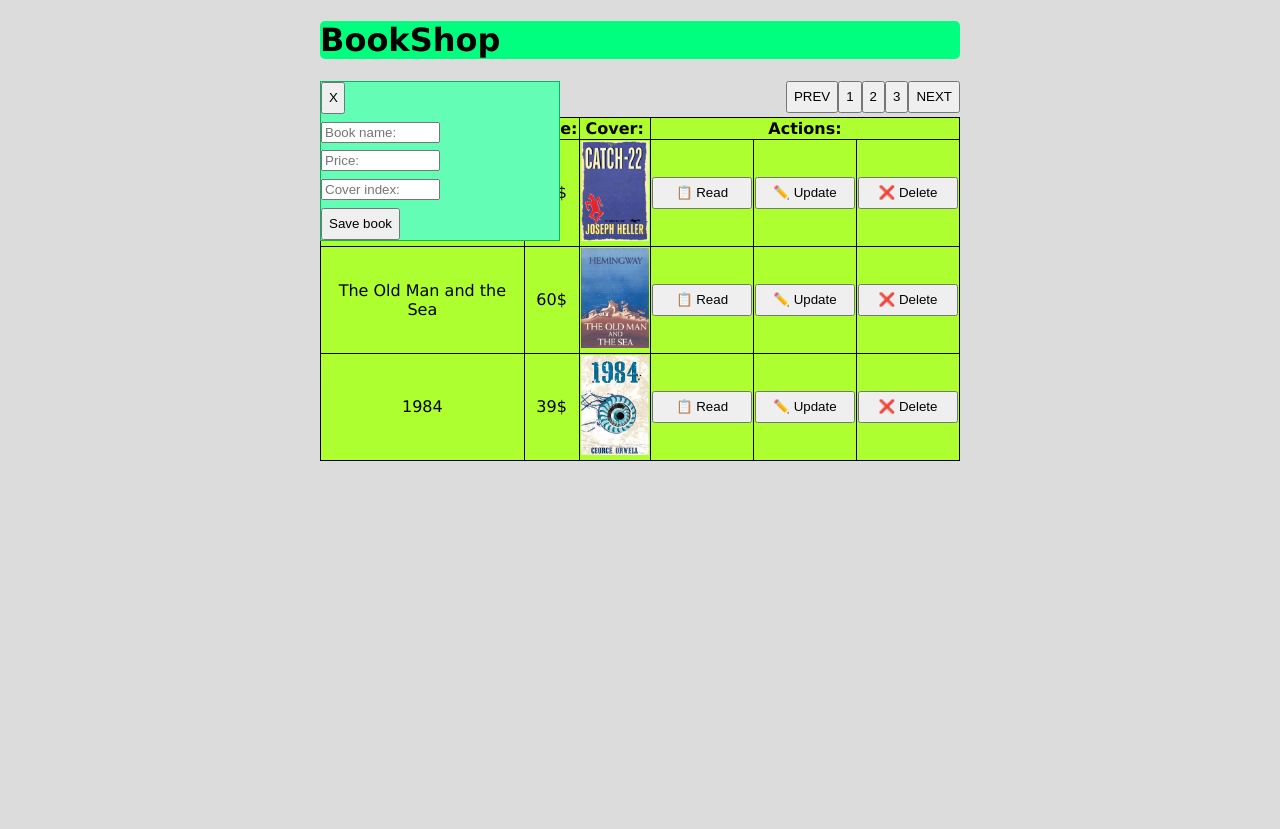
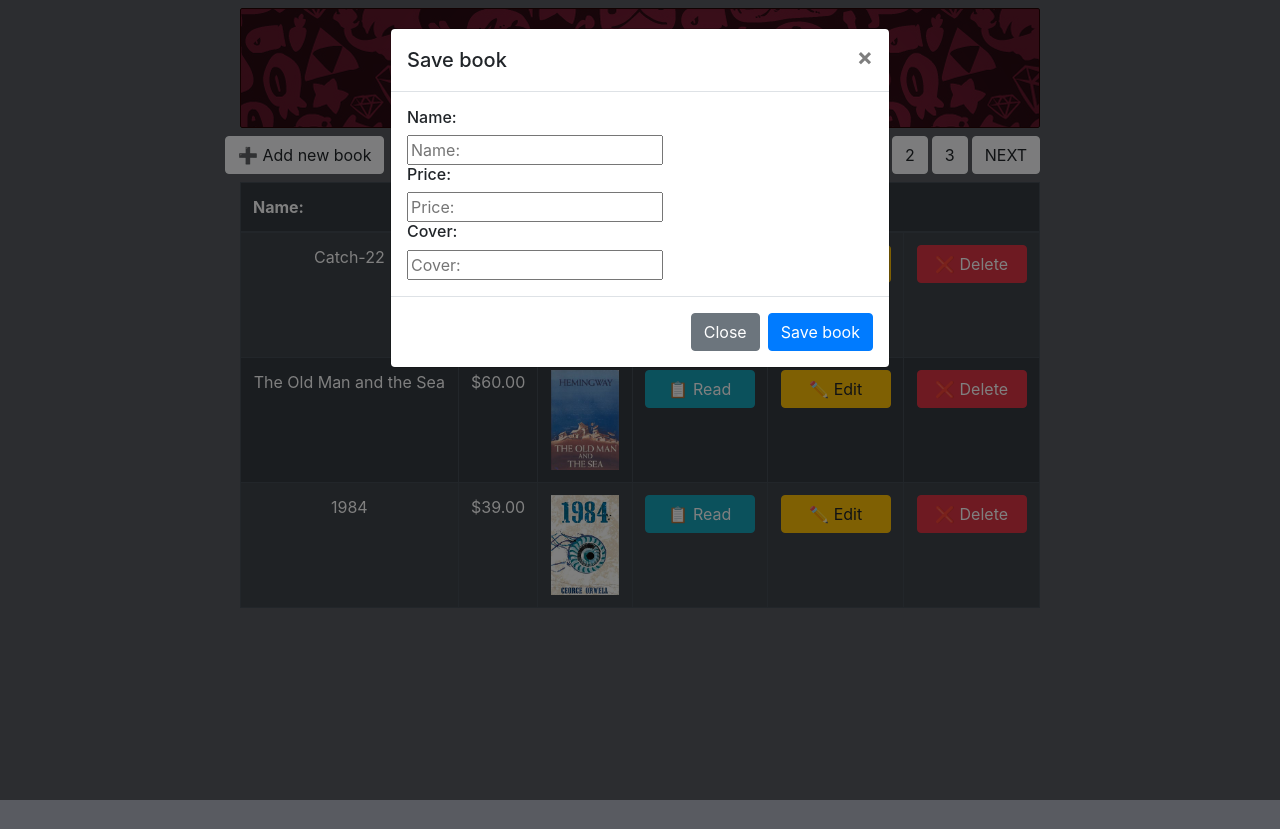
Before and after one commit to ramdavidov/book-shop, a plain HTML site: page index.html in a window 1280 px wide. Both pictures are taken after a click on the button "➕ Add new book". After the commit the page ends 800 px from the top, so only its background shows below. Drawn offline with nearby package versions, Linux system fonts and the light colour scheme.

Commit message:
bootstrap, (i18n 'he')

```diff
--- a/css/main.css
+++ b/css/main.css
@@ -7,86 +7,64 @@ html {
 }
 
 body {
-    background-color: gainsboro;
-    height: 100vh;
+    height: 100%;
+    width: 100%;
+    background-color: rgb(89, 91, 97) !important
+}
+
+body.rtl {
+    direction: rtl;
+}
+
+header {
+    background-color: springgreen;
+    color: gold;
+    background-image: url("/img/header-bg.png");
+    height: 15vh;
+    border: rgb(37, 2, 2) solid 1px;
+    border-radius: 2px;
+    text-align: center;
 }
 
 h1 {
-    background-color: springgreen;
-    border-radius: 5px;
-}
-
-button {
-    width: auto;
-    height: 4vh;
+    margin-top: 44px !important;
+    display: inline-block;
 }
 
 table {
     border: solid black 1px;
     background-color: greenyellow;
     border-collapse: collapse;
-    width: 80vh;
     margin: auto;
 }
 
 th {
     border: solid black 1px;
+    text-align: center;
 }
 
 td {
     border: solid black 1px;
     text-align: center;
-    width: auto;
-    /* min-width: 20vh; */
 }
 
 td button{
-    width: 100px
+    width: 110px
 }
 
 
 .top-btn-container {
     display: flex;
     justify-content: space-between;
-    margin-bottom: .5vh;
-}
-
-.page-btn-container {
-    display: flex;
-   justify-content: flex-end;
+    width: 100vh;
 }
 
 .main-container {
-    width: 80vh;
+    width: 100vh;
     margin: auto;
 }
 
-.book-modal {
-    position: fixed;
-    height: 20vh;
-    width: 30vh;
-    margin: auto;
-    background-color: rgb(100, 253, 182);
-    border: 1px solid rgb(3, 182, 98);
-    display: none;
-    flex-direction: column;
-    justify-content: space-between;
-}
-
-.close-modal {
-width: 3vh;
-align-items: center;
-right: 0;
-left: 50px;
-}
-
-.save-book {
-    width: 50%;
-}
-
 .books-container {
-    width: 80vh;
-    background-color: mediumturquoise;
     margin: auto;
 }
 
@@ -94,38 +72,7 @@ left: 50px;
     height: 100px;
 }
 
-/* Read Book (description) */
-
-.book-details {
-    background-color: rgb(108, 245, 154);
-    position: fixed;
-    height: 55vh;
-    width: 65vh;
-    margin: auto;
-    display: none;
-    border: lime solid 1px;
-}
-
-.details-content-container {
-    width: 100%;
-    height: 100%;
-    display: flex;
-    justify-content: center;
-}
-
-.details-left-container {
-    display: flex;
-    flex-direction: column;
-    flex-grow: 1;
-}
-
-.details-name {
-    flex-grow: 1;
-}
-
-.details-price {
-    flex-grow: 1;
-}
+/* Rate Book (in description) */
 
 .rate-container {
     flex-grow: 1;
--- a/index.html
+++ b/index.html
@@ -7,58 +7,50 @@
     <meta http-equiv="X-UA-Compatible" content="ie=edge">
     <link rel="shortcut icon" href="img/favicon-32x32.png" type="image/x-icon">
     <link rel="stylesheet" href="css/main.css">
+    <link rel="stylesheet" href="https://stackpath.bootstrapcdn.com/bootstrap/4.4.1/css/bootstrap.min.css"
+        integrity="sha384-Vkoo8x4CGsO3+Hhxv8T/Q5PaXtkKtu6ug5TOeNV6gBiFeWPGFN9MuhOf23Q9Ifjh" crossorigin="anonymous">
     <title>BookShop | Rami</title>
 </head>
 
-<body onload="onInit()">
+<body class="" onload="onInit()">
     <div class="main-container">
-        <header>
-            <h1>BookShop</h1>
+        <header class="mt-2">
+            <h1 data-trans="title">BookShop</h1>
         </header>
-        <div class="book-details" data-id="">
-            <div class="close-details-container">
-                <button class="close-details" onclick="closeDetails()">X</button>
-            </div>
-            <div class="details-content-container">
-                <div class="details-left-container">
-                    <h3 class="details-name"></h3>
-                    <h4 class="details-price"></h4>
-                    <div class="rate-container">
-                        <div class="rating">Rating:</div>
-                        <button class="value-button" onclick="onDecreaseValue()">-</button>
-                        <div class="value-number"></div>
-                        <button class="value-button" onclick="onIncreaseValue()">+</button>
-                    </div>
-                </div>
-                <div class="details-img-container">
-                    <img class="details-img" src="" />
-                </div>
-            </div>
+        <div class="book-modal-container">
         </div>
-        <div class="book-modal" data-id="">
-            <button class="close-modal" onclick="toggleModal()">X</button>
-            <input class="save-book save-book-name" type="text" placeholder="Book name:" />
-            <input class="save-book save-book-price" type="text" placeholder="Price:" />
-            <input class="save-book save-book-img" type="text" placeholder="Cover index:" />
-            <div class="save-book-btn-container">
-                <button class="save-book-btn" onclick="onSaveBook()">Save book</button>
-            </div>
-        </div>
-        <div class="top-btn-container">
-            <button class="add-new-book" onclick="onAddBook()">➕ Add new book</button>
-            <div class="page-btn-container">
-                <button class="page-btn prev-page" onclick="onChangePage(-1)">PREV</button>
-                <div class="page-num-container"></div>
-                <button class="page-btn next-page" onclick="onChangePage(1)">NEXT</button>
+        <div class="top-btn-container row my-2">
+            <button class="add-new-book btn btn-light row-4" data-trans="add-new-book" onclick="onAddBook()">➕ Add new
+                book</button>
+            <select class="btn btn-light row" onchange="onSetLang(this.value)">
+                <option value="en">English</option>
+                <option value="he">עברית</option>
+            </select>
+            <div class="page-btn-container row">
+                    <button class="page-btn prev-page btn btn-light mr-1" data-trans="page-prev"
+                        onclick="onChangePage(-1)">PREV</button>
+                    <div class="page-num-container"></div>
+                    <button type="button" class="page-btn next-page btn btn-light" data-trans="page-next"
+                        onclick="onChangePage(1)">NEXT</button>
             </div>
         </div>
         <div class="books-container">
         </div>
-
     </div>
+    <script src="js/util-service.js"></script>
     <script src="js/storage-service.js"></script>
+    <script src="js/i18n-service.js"></script>
     <script src="js/book-service.js"></script>
     <script src="js/book-controller.js"></script>
+    <script src="https://code.jquery.com/jquery-3.4.1.slim.min.js"
+        integrity="sha384-J6qa4849blE2+poT4WnyKhv5vZF5SrPo0iEjwBvKU7imGFAV0wwj1yYfoRSJoZ+n"
+        crossorigin="anonymous"></script>
+    <script src="https://cdn.jsdelivr.net/npm/popper.js@1.16.0/dist/umd/popper.min.js"
+        integrity="sha384-Q6E9RHvbIyZFJoft+2mJbHaEWldlvI9IOYy5n3zV9zzTtmI3UksdQRVvoxMfooAo"
+        crossorigin="anonymous"></script>
+    <script src="https://stackpath.bootstrapcdn.com/bootstrap/4.4.1/js/bootstrap.min.js"
+        integrity="sha384-wfSDF2E50Y2D1uUdj0O3uMBJnjuUD4Ih7YwaYd1iqfktj0Uod8GCExl3Og8ifwB6"
+        crossorigin="anonymous"></script>
 </body>
 
 </html>
--- a/js/book-controller.js
+++ b/js/book-controller.js
@@ -5,6 +5,7 @@ function onInit() {
     renderBooksPagesBtn()
 }
 
+// Render books table:
 function renderBooks() {
     var elBooks = document.querySelector('.books-container')
     var books = getBooksForDisplay()
@@ -12,87 +13,129 @@ function renderBooks() {
     books.forEach(book => {
         var bookStr = `<tr>
         <td>${book.name}</td>
-        <td>${book.price}$</td>
+        <td>${formatCurrency(book.price)}</td>
         <td><img class="book-cover" src="img/${book.imgUrl}.png" /></td>
-        <td><button onclick="onShowDetails(${book.id})">📋 Read</button></td>
-        <td><button onclick="onUpdateBook(${book.id})">✏️ Update</button></td>
-        <td><button onclick="onRemoveBook(${book.id})">❌ Delete</button></td>
+        <td><button class="btn btn-info" data-trans="read" onclick="onShowDetails(${book.id})">📋 Read</button></td>
+        <td><button class="btn btn-warning" data-trans="update" onclick="onUpdateBook(${book.id})">✏️ Edit</button></td>
+        <td><button class="btn btn-danger"data-trans="delete" onclick="onRemoveBook(${book.id})">❌ Delete</button></td>
         </tr>`
         booksStr += bookStr
     })
-    elBooks.innerHTML = `<table class="books-table">
-    <thead><th onclick="onSortBooks('name')">Name:</th><th onclick="onSortBooks('price')">Price:</th><th>Cover:</th><th colspan="3">Actions:</th></thead>
+    elBooks.innerHTML = `<table class="table table-striped table-dark books-table">
+    <thead><tr><th data-trans="book-name" onclick="onSortBooks('name')">Name:</th><th data-trans="book-price" onclick="onSortBooks('price')">Price:</th><th data-trans="book-cover">Cover:</th><th data-trans="actions" colspan="3">Actions:</th></tr></thead>
     <tbody>` + `${booksStr}` + `</table></tbody>`
     renderBooksPagesBtn()
+    doTrans()
 }
 
+// Render button per page:
 function renderBooksPagesBtn() {
     var elBtns = document.querySelector('.page-num-container')
     var amount = getBooksLength()
     var btnStrs = ''
     for (var i = 0; i < amount; i++) {
-        var btnStr = `<button class="page-btn prev-page" onclick="onGoToPage(${i})">${i + 1}</button>`
+        var btnStr = `<button class="page-btn prev-page btn btn-light mr-1" onclick="onGoToPage(${i})">${i + 1}</button>`
         btnStrs += btnStr
     }
     elBtns.innerHTML = btnStrs
 }
 
-function onGoToPage(pageNum) {
-    goToPage(pageNum)
+// Render basic Modal:
+function renderModal(bookId = '') {
+    var $elModalContainer = $('.book-modal-container')
+    $elModalContainer.html(`
+        <div class="modal fade book-details-modal" id="staticBackdrop" data-id="${bookId}" data-backdrop="static" tabindex="-1" role="dialog" aria-labelledby="staticBackdropLabel" aria-hidden="true">
+            <div class="modal-dialog" role="document">
+              <div class="modal-content">
+                <div class="modal-header">
+                  <h5 class="modal-title" id="staticBackdropLabel"></h5>
+                  <button type="button" class="close" data-dismiss="modal" aria-label="Close">
+                    <span aria-hidden="true">&times;</span>
+                  </button>
+                </div>
+                <div class="modal-body">
+                </div>
+                <div class="modal-footer">
+                  <button type="button" class="btn btn-secondary" data-trans="button-close" data-dismiss="modal">Close</button>
+                </div>
+              </div>
+            </div>
+          </div>
+        `)
+    doTrans()
+}
+
+// Render 'save' & 'new book' type to the modal:
+function renderSaveBookContent() {
+    var elBookName = document.querySelector('.modal-title')
+    var elModalBody = document.querySelector('.modal-body')
+    var elFooter = document.querySelector('.modal-footer')
+
+    elModalBody.classList.add('row-12', 'justify-content-center')
+    elBookName.innerText = 'Save Book'
+    elBookName.dataset.trans = 'book-save'
+    elModalBody.innerHTML = `
+        <h6 data-trans="book-name">Book name:</h6>
+        <input class="save-book save-book-name" data-trans="book-name" type="text" placeholder="Book name:" />
+        <h6 data-trans="book-price">Price:</h6>
+        <input class="save-book save-book-price" data-trans="book-price" type="text" placeholder="Price:" />
+        <h6 data-trans="book-cover">Book cover:</h6>
+        <input class="save-book save-book-img" data-trans="book-cover" type="text" placeholder="Cover index:" />`
+
+    elFooter.innerHTML = `
+        <button type="button" class="btn btn-secondary" data-trans="button-close" data-dismiss="modal">Close</button>
+        <button type="button" class="btn btn-primary" data-trans="book-save" data-dismiss="modal" onclick="onSaveBook()">Save book</button>`
+}
+
+// Render 'read' type to the modal:
+function onShowDetails(bookId) {
+    var book = findBook(bookId)
+    renderModal(bookId)
+    var elBookName = document.querySelector('.modal-title')
+    var elModalBody = document.querySelector('.modal-body')
+    elModalBody.classList.add('row')
+    elBookName.innerText = book.name
+    elModalBody.innerHTML = `
+        <div class="col">
+            <div><span data-trans="book-price">'Price:'</span> ${formatCurrency(book.price)}</div>
+                <i class="far fa-plus"></i>
+            <div class="mt-2">Lorem ipsum dolor sit amet consectetur adipisicing elit. Cupiditate culpa alias consequuntur ut atque quod excepturi! Quam earum possimus iure nam doloremque ab quia minus eveniet perferendis facere, ullam consequuntur!</div>
+            <div class="rate-container mt-4">
+                <div class="rating mr-3" data-trans="book-rating">Rating:</div>
+                <button class="value-button" onclick="onDecreaseValue()">-</button>
+                <div class="value-number">${book.rate}</div>
+                    <button class="value-button" onclick="onIncreaseValue()">+</button>
+                </div>
+            </div>
+            <div class="m-2">
+            <img class="details-img" src="img/${book.imgUrl}.png" />
+        </div>`
+    modalToggle()
+    doTrans()
+}
+
+// Toggles the modal (to do: change from jQuery to dqs)
+function modalToggle() {
+    var $elModal = $('.modal')
+    $elModal.modal('toggle')
+}
+
+// Changes the current lang. adds rtl to boddy if 'he':
+function onSetLang(lang) {
+    setLang(lang);
+    if (lang === 'he') {
+        document.body.classList.add('rtl')
+        document.body.classList.add('text-right')
+    } else {
+        document.body.classList.remove('rtl')
+        document.body.classList.add('text-right')
+    }
     renderBooks()
 }
 
-function onChangePage(diff) {
-    changePage(diff)
-    renderBooks()
-}
-
-function onSortBooks(sortBy) {
-    sortBooks(sortBy)
-    renderBooks()
-}
-
-function onIncreaseValue() {
-    var elModal = document.querySelector('.book-details')
-    var elRate = document.querySelector('.value-number')
-    var bookId = elModal.dataset.id
-    increaseValue(bookId)
-    var book = findBook(+bookId)
-    elRate.innerText = book.rate
-
-}
-
-function onDecreaseValue() {
-    var elModal = document.querySelector('.book-details')
-    var elRate = document.querySelector('.value-number')
-    var bookId = elModal.dataset.id
-    decreaseValue(bookId)
-    var book = findBook(+bookId)
-    elRate.innerText = book.rate
-}
-
-function onShowDetails(bookId) {
-    var elModal = document.querySelector('.book-details')
-    var elBookName = document.querySelector('.details-name')
-    var elBookPrice = document.querySelector('.details-price')
-    var elBookRate = document.querySelector('.value-number')
-    var elBookImg = document.querySelector('.details-img')
-    elModal.dataset.id = bookId
-    elModal.style.display = 'block'
-    var book = findBook(bookId)
-    elBookName.innerText = book.name
-    elBookPrice.innerText = 'Book price: ' + book.price +'$'
-    elBookRate.innerText = book.rate
-    elBookImg.src = `img/${book.imgUrl}.png`
-}
-
-function closeDetails() {
-    var elModal = document.querySelector('.book-details')
-    elModal.style.display = 'none'
-}
-
+// Updating / creadting book:
 function onSaveBook() {
-    var elModal = document.querySelector('.book-modal')
+    var elModal = document.querySelector('.book-details-modal')
     var elBookName = document.querySelector('.save-book-name')
     var elBookPrice = document.querySelector('.save-book-price')
     var elBookImg = document.querySelector('.save-book-img')
@@ -107,42 +150,37 @@ function onSaveBook() {
         addBook(name, price, imgUrl)
     }
     renderBooks()
-    toggleModal()
+    modalToggle()
     elBookName.value = ''
     elBookPrice.value = ''
     elBookImg.value = ''
 }
 
+// 'Add new book':
 function onAddBook() {
-    var elModal = document.querySelector('.book-modal')
-    elModal.dataset.id = ''
-    toggleModal()
+    renderModal()
+    renderSaveBookContent()
+    doTrans()
+    modalToggle()
 }
 
-
-// updates the modal to work for updating book.
+// 'Edit' book:
 function onUpdateBook(bookId) {
-    var elModal = document.querySelector('.book-modal')
+    renderModal()
+    renderSaveBookContent()
+    var elModal = document.querySelector('.book-details-modal')
     var elBookName = document.querySelector('.save-book-name')
     var elBookPrice = document.querySelector('.save-book-price')
     var elBookImg = document.querySelector('.save-book-img')
+    var elModal = document.querySelector('.modal-title')
+    // elModal.classList.add('data-trans="book-name"')
     elModal.dataset.id = bookId
     var book = findBook(bookId)
     elBookName.value = book.name
     elBookPrice.value = book.price
     elBookImg.value = book.imgUrl
-    toggleModal()
-}
-
-
-function toggleModal() {
-    var elModal = document.querySelector('.book-modal')
-
-    if (elModal.style.display === 'none' || elModal.style.display === '') {
-        elModal.style.display = 'flex'
-    } else {
-        elModal.style.display = 'none'
-    }
+    modalToggle()
+    doTrans()
 }
 
 function onRemoveBook(bookId) {
@@ -150,23 +188,39 @@ function onRemoveBook(bookId) {
     renderBooks()
 }
 
+// Go to specific page:
+function onGoToPage(pageNum) {
+    goToPage(pageNum)
+    renderBooks()
+}
 
+// 'Next' / 'Prev' page:
+function onChangePage(diff) {
+    changePage(diff)
+    renderBooks()
+}
 
+function onSortBooks(sortBy) {
+    sortBooks(sortBy)
+    renderBooks()
+}
 
-//Page select: need to fix page '1' bug
+// handles changing 'Rating':
+function onIncreaseValue() {
+    var elModal = document.querySelector('.book-details-modal')
+    var elRate = document.querySelector('.value-number')
+    var bookId = elModal.dataset.id
+    increaseValue(bookId)
+    var book = findBook(+bookId)
+    elRate.innerText = book.rate
 
-// function onBooksInPageChanged(booksInPage) {
-//     booksInPageChanged(booksInPage)
-//     renderBooks()
-// }
+}
 
-// function renderBooksInPageSelect() {
-//     var elSelect = document.querySelector('.books-in-page-select')
-//     var amount = getBooksLengthSelect()
-//     var selectStrs = ''
-//     for (var i = 1; i <= amount; i++) {
-//         var selectStr = `<option>${i}</option>`
-//         selectStrs += selectStr
-//     }
-//     elSelect.innerHTML = selectStrs
-// }
+function onDecreaseValue() {
+    var elModal = document.querySelector('.book-details-modal')
+    var elRate = document.querySelector('.value-number')
+    var bookId = elModal.dataset.id
+    decreaseValue(bookId)
+    var book = findBook(+bookId)
+    elRate.innerText = book.rate
+}
--- a/js/book-service.js
+++ b/js/book-service.js
@@ -104,17 +104,16 @@ function _createBooks() {
     if (books) return books;
 
     var books = [
-        { name: 'Catch-22', price: '50', imgUrl: 1 },
-        { name: 'The Old Man and the Sea', price: '60', imgUrl: 2 },
-        { name: '1984', price: '39', imgUrl: 3 },
-        { name: 'If This Is a Man', price: '44', imgUrl: 4 },
-        { name: 'The Catcher in the Rye', price: '68', imgUrl: 5 },
-        { name: 'Kafka on the Shore', price: '81', imgUrl: 6 },
-        { name: 'Lord of the Flies', price: '43', imgUrl: 7 }
+        { name: 'Catch-22', price: '50', imgUrl: '1' },
+        { name: 'The Old Man and the Sea', price: '60', imgUrl: '2' },
+        { name: '1984', price: '39', imgUrl: '3' },
+        { name: 'If This Is a Man', price: '44', imgUrl: '4' },
+        { name: 'The Catcher in the Rye', price: '68', imgUrl: '5' },
+        { name: 'Kafka on the Shore', price: '81', imgUrl: '6' },
+        { name: 'Lord of the Flies', price: '43', imgUrl: '7' }
 
     ]
         .map(_createBook)
-
     return books
 }
 
@@ -128,9 +127,3 @@ function _createBook(book) {
     }
     return book
 }
-
-//Page select: need to fix page '1' bug
-
-// function booksInPageChanged(booksInPage) {
-//     BOOKS_IN_PAGE = booksInPage
-// }
--- /dev/null
+++ b/js/i18n-service.js
@@ -0,0 +1,118 @@
+var gCurrLang = 'en'
+var gTrans = {
+    title: {
+        en: 'BookShop',
+        he: 'חנות ספרים'
+    },
+    'add-new-book': {
+        en: '➕ Add new book',
+        he: '➕ הוסף ספר חדש',
+    },
+    'page-next': {
+        en: 'NEXT',
+        he: 'הבא',
+    },
+    'page-prev': {
+        en: 'PREV',
+        he: 'הקודם',
+    },
+    read: {
+        en: '📋 Read',
+        he: '📋 עיין',
+    },
+    update: {
+        en: '✏️ Edit',
+        he: '✏️ ערוך',
+    },
+    delete: {
+        en: '❌ Delete',
+        he: '❌ הסר',
+    },
+    'book-name': {
+        en: 'Name:',
+        he: 'שם:',
+    },
+    'book-price': {
+        en: 'Price:',
+        he: 'מחיר:',
+    },
+    'book-cover': {
+        en: 'Cover:',
+        he: 'כריכה:',
+    },
+    'book-rating': {
+        en: 'Rating:',
+        he: 'דירוג:',
+    },
+    'book-save': {
+        en: 'Save book',
+        he: 'שמור ספר',
+    },
+    actions: {
+        en: 'Actions:',
+        he: 'פעולות:',
+    },
+    'button-close': {
+        en: 'Close',
+        he: 'סגור',
+    }
+}
+
+// QS for all data items
+function doTrans() {
+    // For each el get the data-trans and use getTrans to replace the innerText
+    var els = document.querySelectorAll('[data-trans]');
+    els.forEach(el => {
+        var txt = getTrans(el.dataset.trans);
+        // If this is an input, translate the placeholder
+        if (el.placeholder) el.placeholder = txt;
+        else el.innerText = txt;
+    })
+}
+
+function getTrans(transKey) {
+    var langMap = gTrans[transKey]
+    if (!langMap) return 'UNKNOWN';
+    var txt = langMap[gCurrLang]
+    // If translation not found - use english
+    if (!txt) txt = langMap['en'];
+    return txt;
+}
+
+function setLang(lang) {
+    gCurrLang = lang;
+}
+
+// temp utils
+
+function formatNumOlder(num) {
+    return num.toLocaleString('es')
+}
+
+function formatNum(num) {
+    return new Intl.NumberFormat(gCurrLang).format(num);
+}
+
+
+function formatCurrency(num) {
+    if (gCurrLang === 'he') {
+        var exchangeToNis = num * 3.5
+        return new Intl.NumberFormat('he-IL',{ style: 'currency', currency: 'ILS' }).format(exchangeToNis);
+    } else {
+        return new Intl.NumberFormat('en-US',{ style: 'currency', currency: 'USD' }).format(num);
+    }
+
+}
+
+function formatDate(time) {
+    var options = {
+        year: 'numeric', month: 'short', day: 'numeric',
+        hour: 'numeric', minute: 'numeric',
+        hour12: true,
+    };
+    return new Intl.DateTimeFormat(gCurrLang, options).format(time);
+}
+
+function kmToMiles(km) {
+    return km / 1.609;
+}
```
Also changed, not shown: js/util-service.js (added, +17 -0 lines), img/_header-bg.jpg (added), img/header-bg.png (added).
